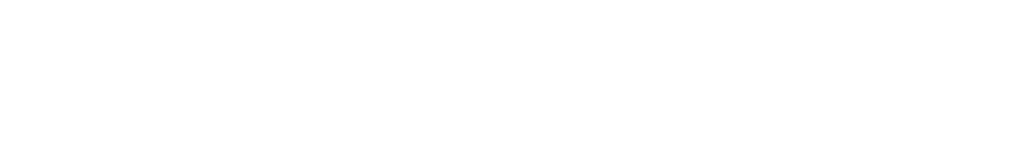
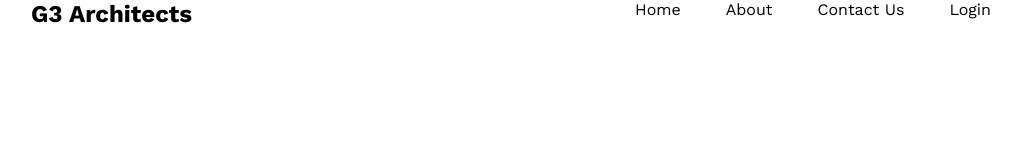
Before and after one commit to muztahid2102232/coding-challenge, a plain HTML site: page index.html in a window 1280 px wide. Shown: the whole page, without its empty margins (129-1150 px from the left). Drawn offline with nearby package versions, Linux system fonts and the light colour scheme.

Commit message:
nav section added

```diff
--- a/index.html
+++ b/index.html
@@ -9,7 +9,21 @@
 <body>
    <!-- HERO SECTION -->
     <div class="hero-container">
-        <div class="hero-div1"></div>
+        <!-- nav starts -->
+        <div class="hero-div1">
+            <div id="nav1">
+                <h2>G3 Architects</h2>
+            </div>
+            <div class="nav2">
+                <ul class="ul1">
+                    <li>Home</li>
+                    <li>About</li>
+                    <li>Contact Us</li>
+                    <li>Login</li>
+                </ul>
+            </div>
+        </div>
+        <!-- nav ends -->
         <div class="hero-div2"></div>
         <div class="hero-div3"></div>
     </div>
--- a/style.css
+++ b/style.css
@@ -1,3 +1,28 @@
-h1{
-    color: greenyellow;
+
+@import url('https://fonts.googleapis.com/css2?family=Work+Sans:ital,wght@0,100..900;1,100..900&display=swap');
+body {
+    font-family: "Work Sans", sans-serif;
 }
+*{ max-width: 100vw;
+    margin: 0;
+    padding: 0;
+ }
+
+ .hero-container{
+    width: 75%;
+    margin: auto;
+ }
+#nav1{
+    font-weight: bold;
+}
+.ul1{
+    display:flex ;
+    gap: 45px;
+}
+li{
+    list-style-type: none;
+}
+.hero-div1{
+    display: flex;
+    justify-content: space-between;
+}
```
